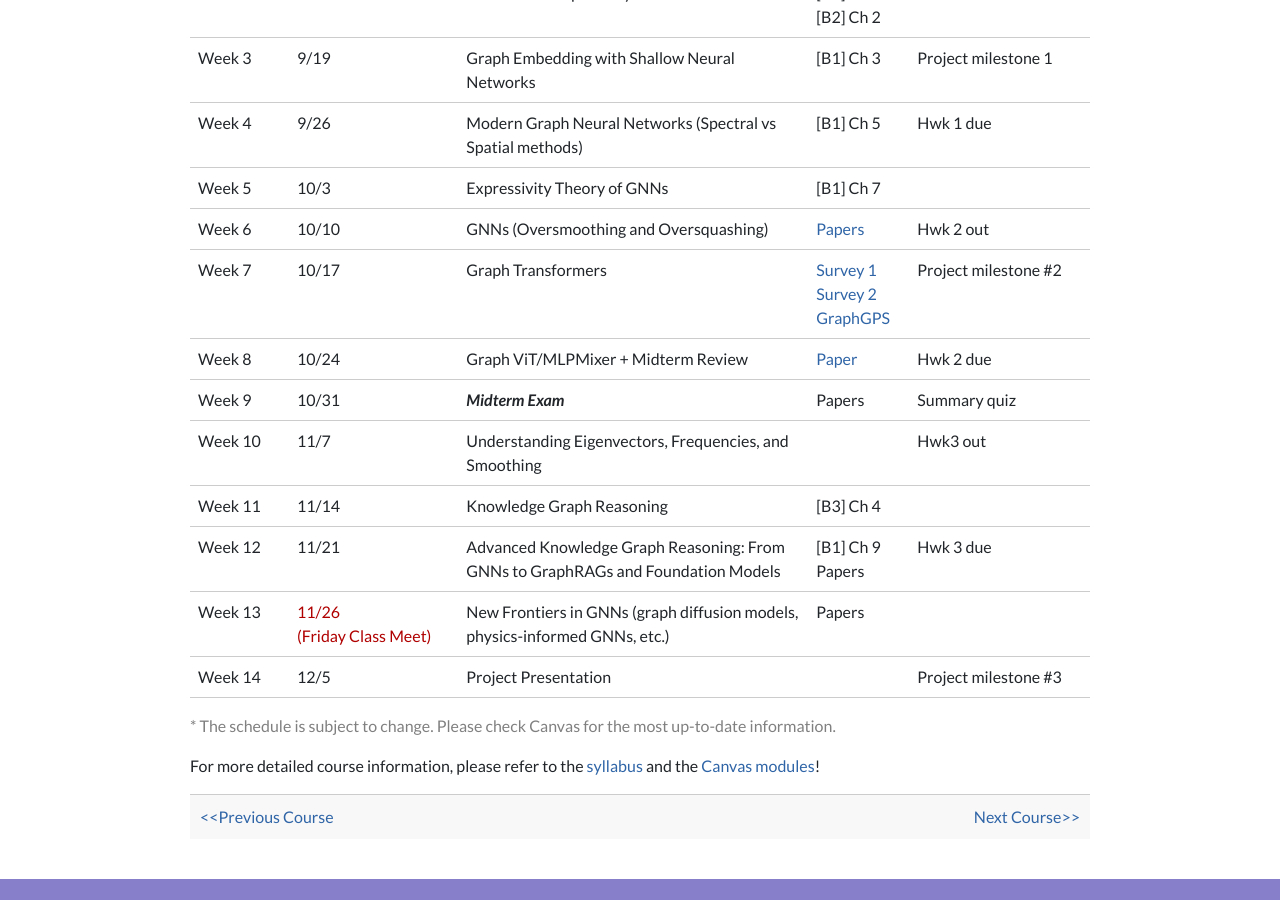
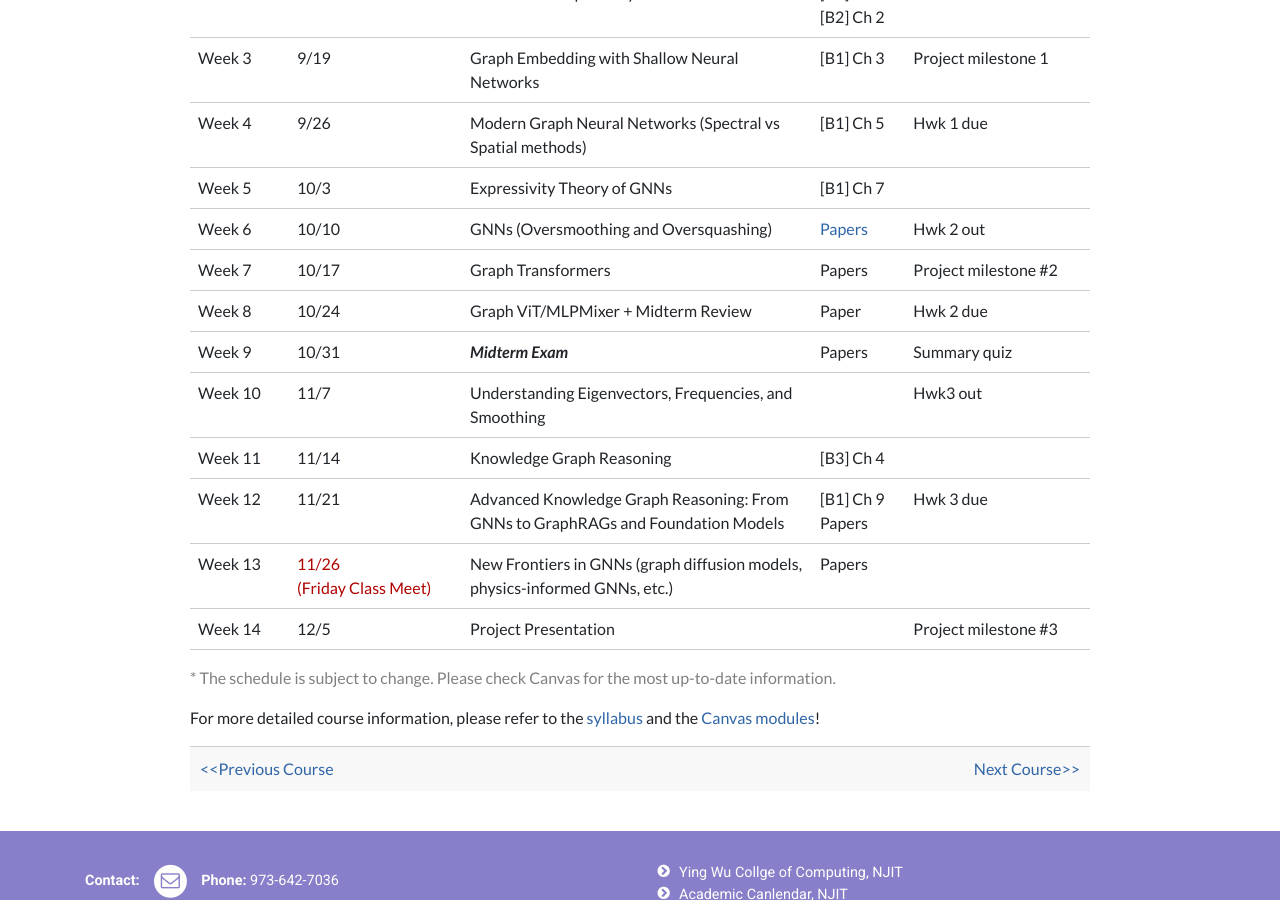
Before and after one commit to GraceXu182/gracexu182.github.io, a Jekyll site: the page built from content/_courses/course4.html, in a window 1280 px wide and 900 px high, scrolled down 2204 px. Built offline with Jekyll 4.4.1, drawn with Linux system fonts in a browser that asks for light colours.

Commit message:
update course3 and course4

```diff
--- a/content/_courses/course4.html
+++ b/content/_courses/course4.html
@@ -158,11 +158,7 @@ categories:
                 <td style="padding: 8px; border-bottom: 1px solid #ccc; white-space: nowrap;">Week 7</td>
                 <td style="padding: 8px; border-bottom: 1px solid #ccc;">10/17</td> <!-- Removed "Fri" -->
                 <td style="padding: 8px; border-bottom: 1px solid #ccc;">Graph Transformers</td>
-                <td style="padding: 8px; border-bottom: 1px solid #ccc;">
-                    <a href="#">Survey 1</a><br/>
-                    <a href="#">Survey 2</a><br/>
-                    <a href="#">GraphGPS</a>
-                </td>
+                <td style="padding: 8px; border-bottom: 1px solid #ccc;">Papers</td>
                 <td style="padding: 8px; border-bottom: 1px solid #ccc;">Project milestone #2</td>
             </tr>
 
@@ -170,9 +166,7 @@ categories:
                 <td style="padding: 8px; border-bottom: 1px solid #ccc; white-space: nowrap;">Week 8</td>
                 <td style="padding: 8px; border-bottom: 1px solid #ccc;">10/24</td> <!-- Removed "Fri" -->
                 <td style="padding: 8px; border-bottom: 1px solid #ccc;">Graph ViT/MLPMixer + Midterm Review</td>
-                <td style="padding: 8px; border-bottom: 1px solid #ccc;">
-                    <a href="#">Paper</a>
-                </td>
+                <td style="padding: 8px; border-bottom: 1px solid #ccc;">Paper</td>
                 <td style="padding: 8px; border-bottom: 1px solid #ccc;">Hwk 2 due</td>
             </tr>
             <tr>
@@ -230,7 +224,7 @@ categories:
 
         <p style="color:gray">* The schedule is subject to change. Please check Canvas for the most up-to-date information.</p>
         <div style="margin-top: 5px;"></div>
-        <p>For more detailed course information, please refer to the <a href="https://docs.google.com/document/d/1nP0gIE0PmC9fMmqfghdju7u7N1iT3cfj/edit?usp=sharing&ouid=104539450366585111033&rtpof=true&sd=true" target="_blank">syllabus</a> and the <a href="https://njit.instructure.com/courses/33895/modules" target="_blank">Canvas modules</a>!</p>
+        <p>For more detailed course information, please refer to the <a href="https://docs.google.com/document/d/1hooA692mGcN9-HDeLD7McE5GNgmbPALY/edit?usp=sharing&ouid=104539450366585111033&rtpof=true&sd=true" target="_blank">syllabus</a> and the <a href="https://njit.instructure.com/courses/57738/modules" target="_blank">Canvas modules</a>!</p>
         <div style="width: 100%; padding: 10px; border-top: 1px solid #ccc; background-color: #f8f8f8;">
             <div style="display: flex; justify-content: space-between;">
                 <a href="../course2/">&lt;&lt;Previous Course</a>
```
